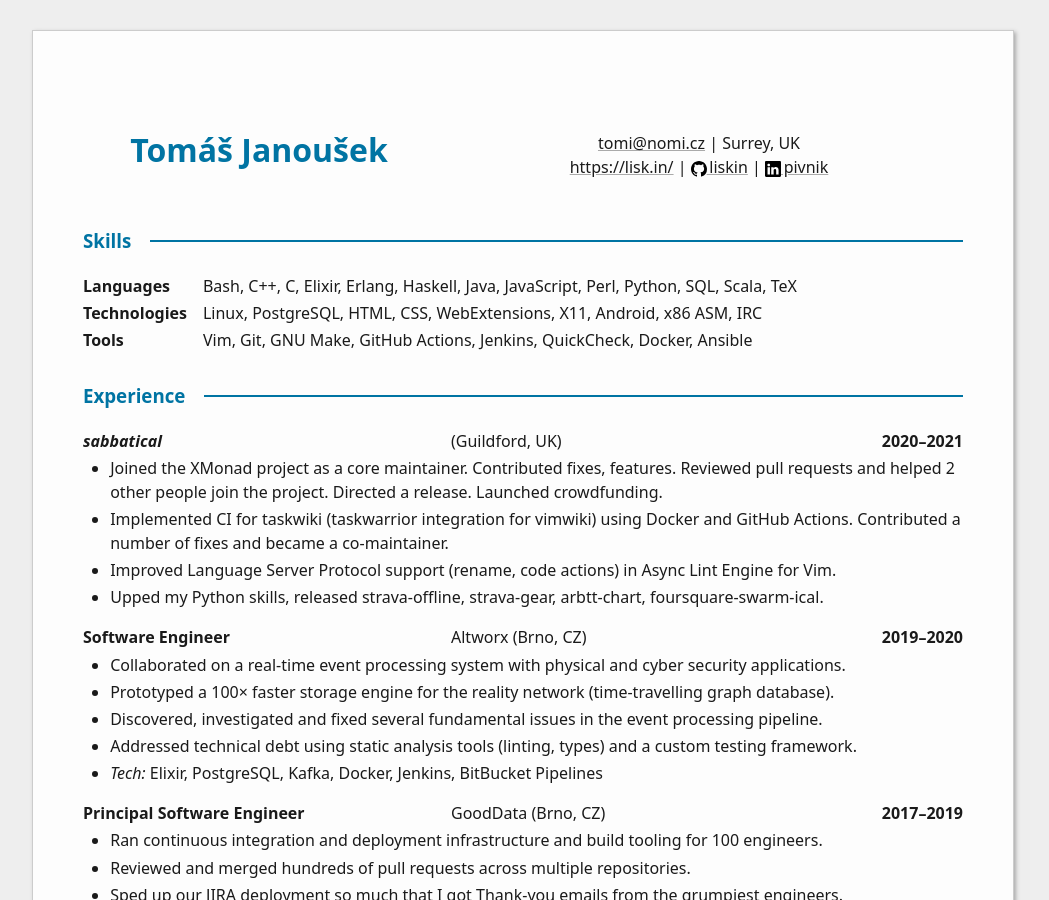
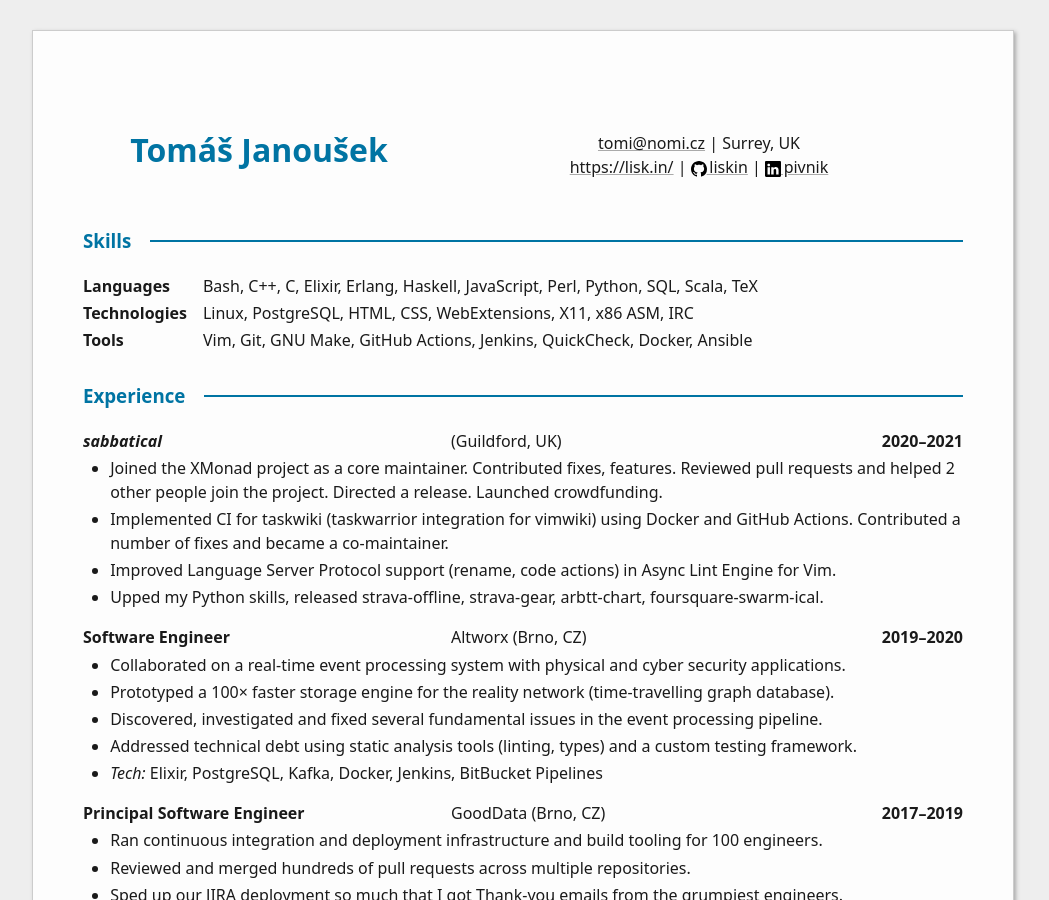
Before and after one commit to liskin/work.lisk.in, a Jekyll site: the page cv/tomas-janousek-cv-resume.html, which Jekyll copies as it is, in a window 1280 px wide and 900 px high. Shown: the whole window, without its empty margins (117-1166 px from the left). Built offline with Jekyll 4.4.1, drawn with Linux system fonts in a browser that asks for light colours.

Commit message:
cv: Update

```diff
--- a/cv/tomas-janousek-cv-resume.html
+++ b/cv/tomas-janousek-cv-resume.html
@@ -229,10 +229,10 @@ div { break-inside: avoid; }
 <h3 id="skills">Skills</h3>
 <dl>
 <dt>Languages</dt>
-<dd>Bash, C++, C, Elixir, Erlang, Haskell, Java, JavaScript, Perl, Python, SQL, Scala, TeX
+<dd>Bash, C++, C, Elixir, Erlang, Haskell, JavaScript, Perl, Python, SQL, Scala, TeX
 </dd>
 <dt>Technologies</dt>
-<dd>Linux, PostgreSQL, HTML, CSS, WebExtensions, X11, Android, x86 ASM, IRC
+<dd>Linux, PostgreSQL, HTML, CSS, WebExtensions, X11, x86 ASM, IRC
 </dd>
 <dt>Tools</dt>
 <dd>Vim, Git, GNU Make, GitHub Actions, Jenkins, QuickCheck, Docker, Ansible
```
